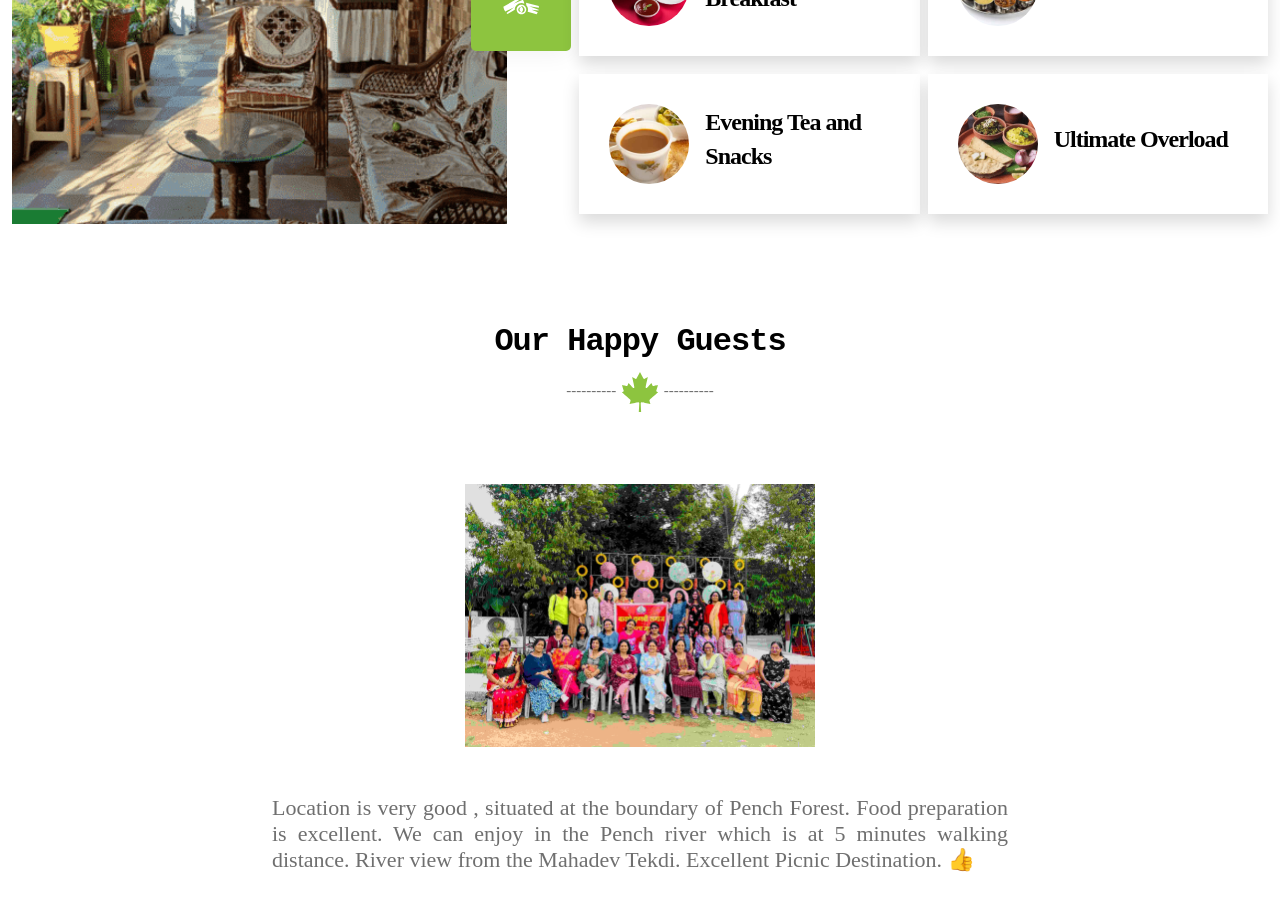
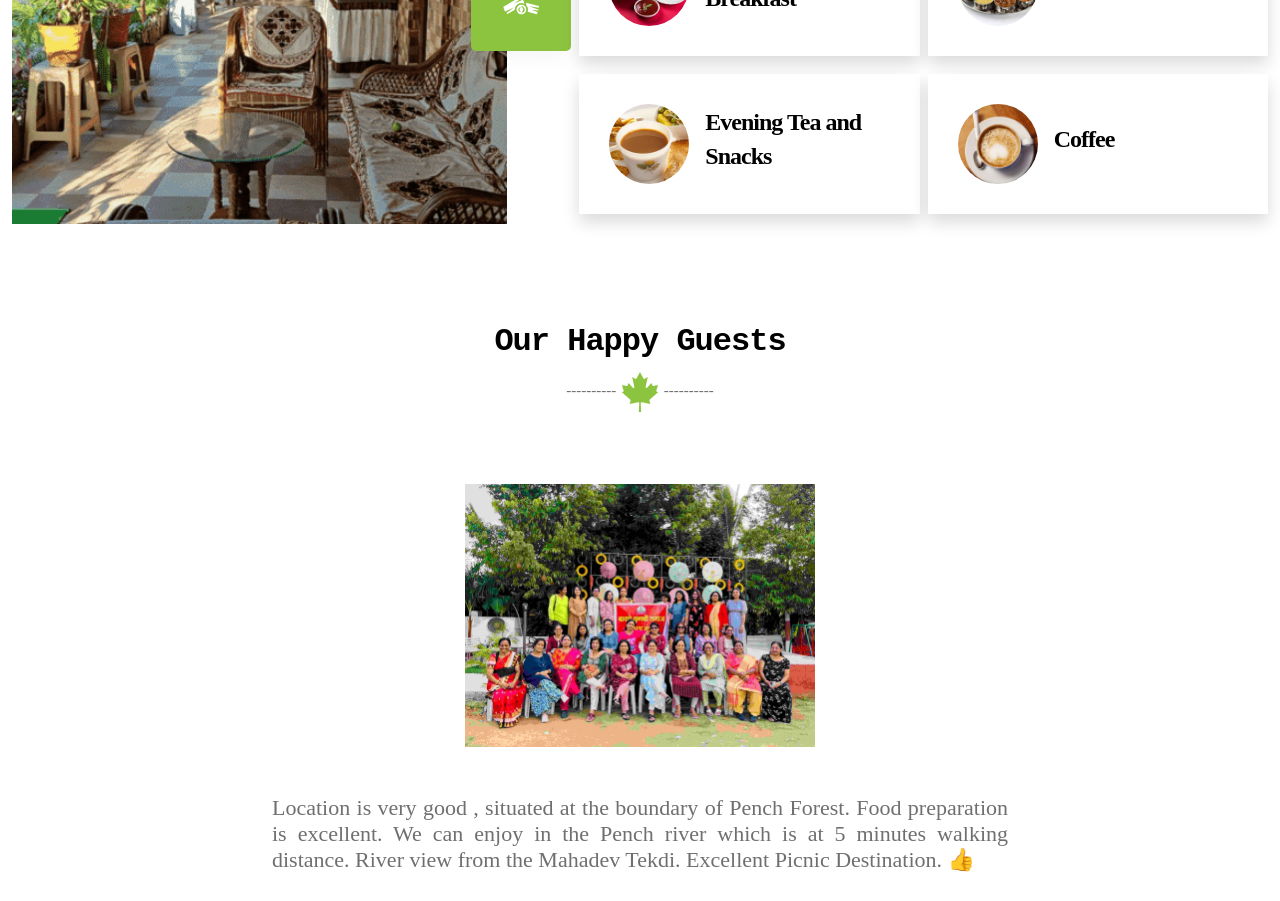
Before and after one commit to gebadakash/Agro_Tourism, a React (Vite) app: page / in a window 1280 px wide. Shown: the part 3560-4461 px from the top of the page. Built offline with nearby package versions, Linux system fonts and the light colour scheme.

Commit message:
Image Updated

```diff
--- a/src/Components/HomePageComponents/RestaurantSection/RestaurantMenu.jsx
+++ b/src/Components/HomePageComponents/RestaurantSection/RestaurantMenu.jsx
@@ -7,7 +7,7 @@ import menu2 from  "../../../assets/images/nonveg.jpg";
 import menu3 from "../../../assets/images/morningBreakfast.jpg";
 import menu4 from "../../../assets/images/lunch.jpg";
 import menu5 from "../../../assets/images/eveningTea.jpg";
-import menu6 from "../../../assets/images/marathifood.png";
+import menu6 from "../../../assets/images/cofee.png";
 
 const RestaurantMenu = () => {
   const menuItems = [
@@ -38,9 +38,11 @@ const RestaurantMenu = () => {
     },
     {
       id: 6,
-      name: "Ultimate Overload",
+      name: "Coffee",
       image: `${menu6}`
     },
+
+
   ];
 
   return (
```
Also changed, not shown: src/assets/images/cofee.png (added).
